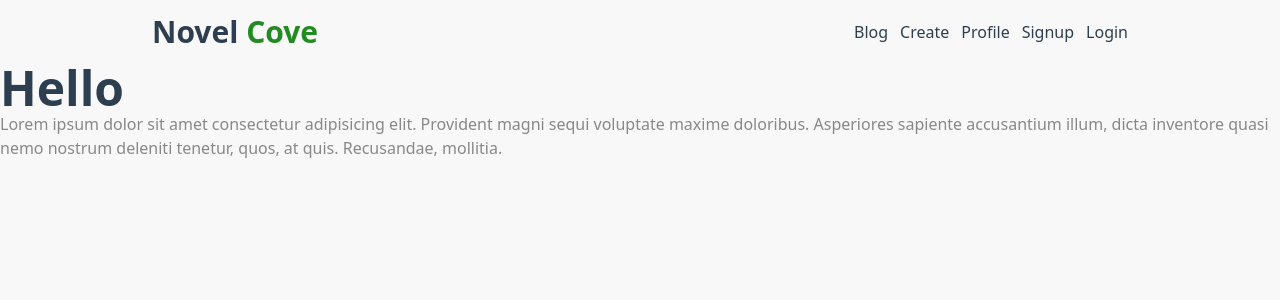
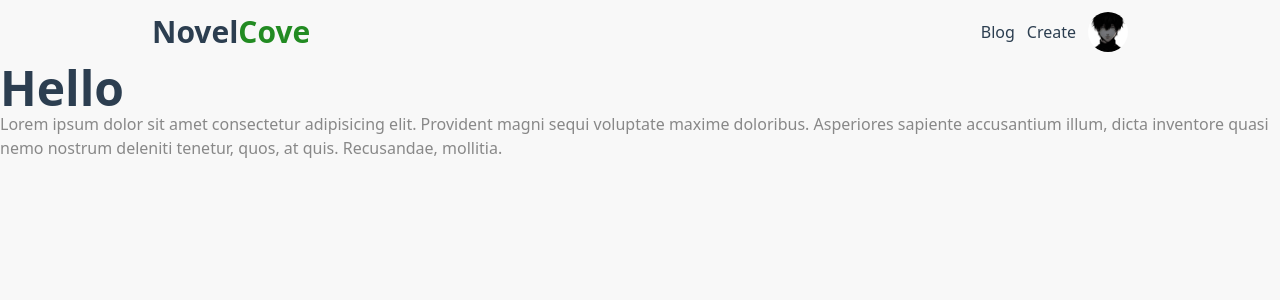
Before and after one commit to mahtabulhoque/novel-apps, a Next.js app: page / in a window 1280 px wide. Shown: the top 300 px of the page. Built offline with nearby package versions, Linux system fonts and the light colour scheme.

Commit message:
update nav

```diff
--- a/components/Navbar.jsx
+++ b/components/Navbar.jsx
@@ -1,30 +1,63 @@
-import Link from 'next/link';
-import React from 'react';
+'use client'
+import Link from "next/link";
+import React, { useState } from "react";
+import Image from "next/image";
+import img1 from "@/public/image/img1.jpg"
+import {AiOutlineClose} from "react-icons/ai";
 
 const Navbar = () => {
+
+    const [showDropdown, setShowDropdown] = useState(false);
+
+
+  const loggedIn = true;
+  const handleShowDropdown = () => setShowDropdown(prev => true)
+  const handleHideDropdown = () => setShowDropdown(prev => false)
   return (
-        <div className='container py-2 h-16 flex items-center justify-between'>
+    <div className="container py-2 h-16 flex items-center justify-between">
       <Link href="/">
         <h2>
-                 Novel <span className='special-word'>Cove</span>
+          Novel<span className="special-word">Cove</span>
         </h2>
       </Link>
-            <ul className='flex items-center gap-3'>
+      <ul className="flex items-center gap-3">
         <li>
-                    <Link href='/blog'>Blog</Link>
+          <Link href="/blog">Blog</Link>
+        </li>
+        {loggedIn ? (
+          <>
+            <li>
+              <Link href="/create-blog">Create</Link>
+            </li>
+            <div className="relative">
+               <Image
+                onClick={handleShowDropdown}
+                src={img1}
+                alt="avatar"
+                sizes="100vw"
+                className="w-10 h-10 rounded-full cursor-pointer"
+               />
+               {
+                showDropdown && (
+                 <div className="absolute top-0 right-0 bg-slate-300 bg-transparent p-5">
+                   <AiOutlineClose onClick={handleHideDropdown} className="w-full cursor-pointer"/>
+                   <button onClick={handleHideDropdown}>Logout</button>
+                   <Link onClick={handleHideDropdown} href="/user">Profile</Link>
+                 </div>
+                )
+               }
+            </div>
+          </>
+        ) : (
+          <>
+            <li>
+              <Link href="/signup">Signup</Link>
             </li>
             <li>
-                    <Link href='/create-blog'>Create</Link>
+              <Link href="/login">Login</Link>
             </li>
-                <li>
-                    <Link href='/user'>Profile</Link>
-                </li>
-                <li>
-                    <Link href='/signup'>Signup</Link>
-                </li>
-                <li>
-                    <Link href='/login'>Login</Link>
-                </li>
+          </>
+        )}
       </ul>
     </div>
   );
--- a/package.json
+++ b/package.json
@@ -9,9 +9,11 @@
     "lint": "next lint"
   },
   "dependencies": {
+    "next": "15.1.0",
     "react": "^19.0.0",
     "react-dom": "^19.0.0",
-    "next": "15.1.0"
+    "react-icon": "^1.0.0",
+    "react-icons": "^5.4.0"
   },
   "devDependencies": {
     "postcss": "^8",
```
Also changed, not shown: public/image/img1.jpg (added), 1 other file (tests, documents, lock files or other folders). Lines whose indentation alone changed are shown as unchanged.
